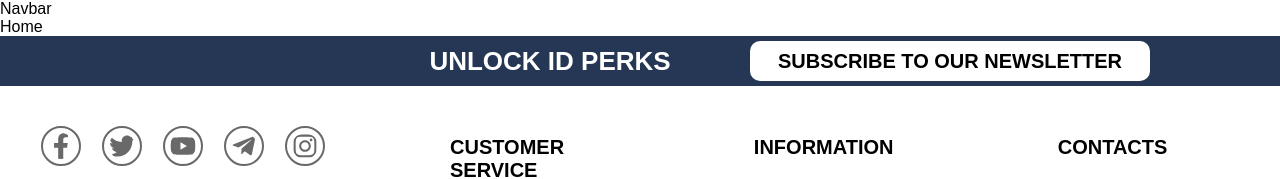
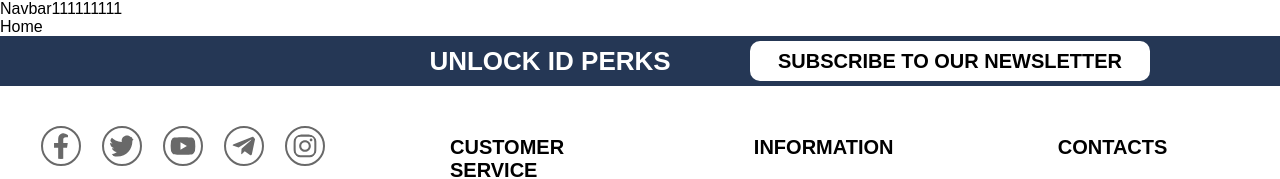
Before and after one commit to islomxonahmedov/Carid, a React (Create React App) app: page / in a window 1280 px wide. Shown: the top 179 px of the page. Built offline with nearby package versions, Linux system fonts and the light colour scheme.

Commit message:
xatoliklar to'girlandi

```diff
--- a/src/pages/Navbar.jsx
+++ b/src/pages/Navbar.jsx
@@ -2,7 +2,7 @@ import React from 'react'
 
 function Navbar() {
   return (
-    <div>Navbar</div>
+    <div>Navbar111111111</div>
   )
 }
 
```
